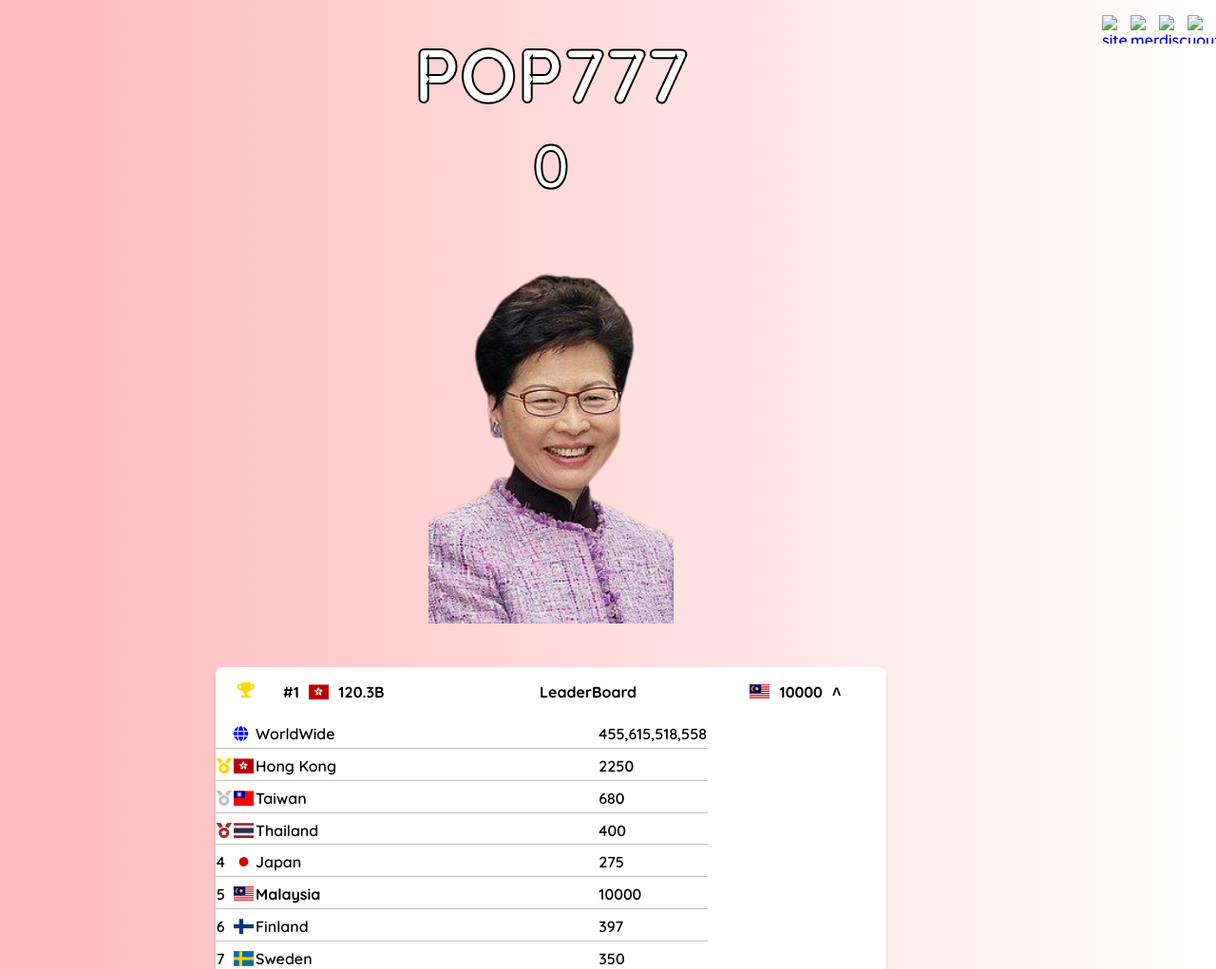
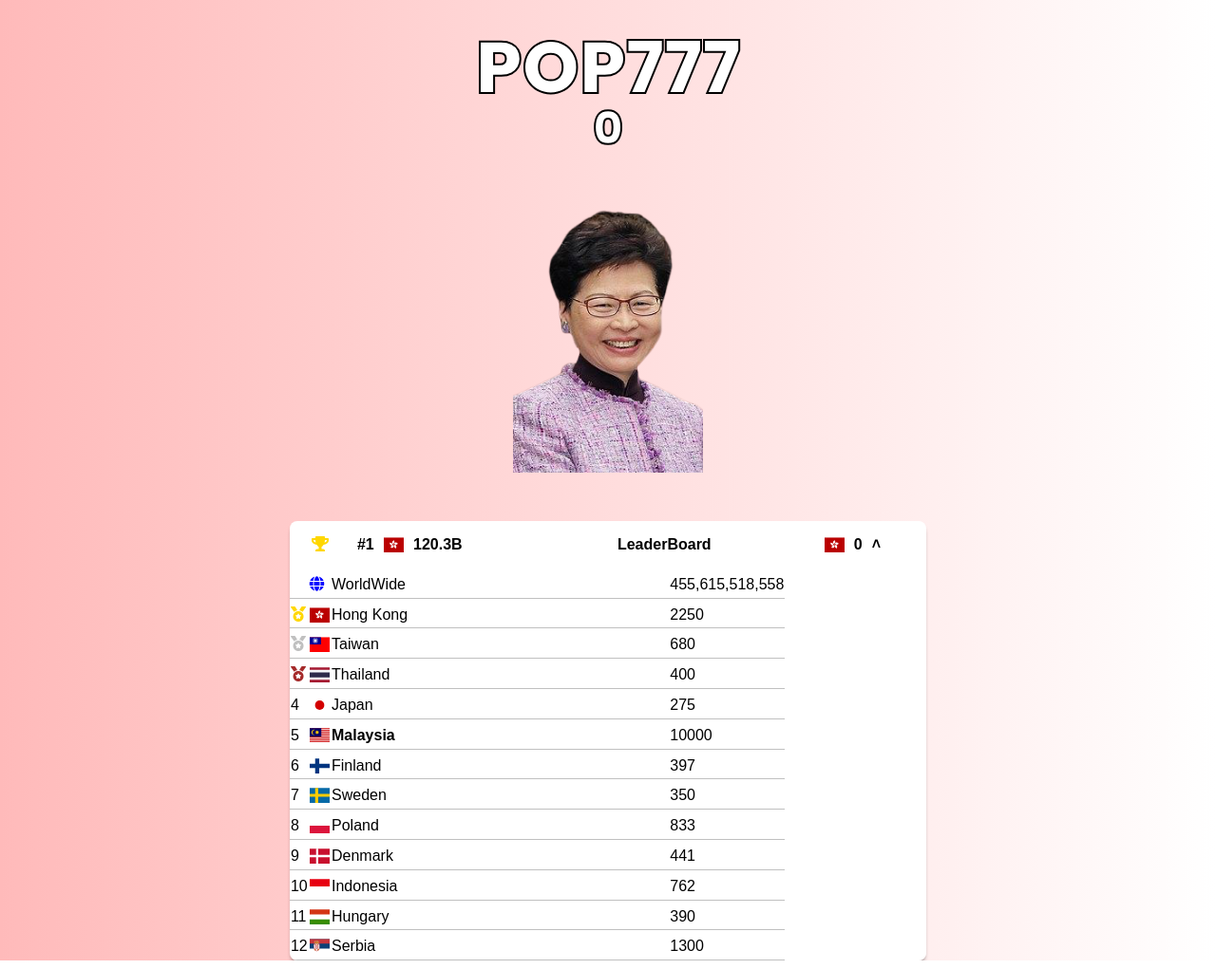
Before and after one commit to Violationist/pop777, a plain HTML site: page index.html in a window 1280 px wide. Shown: the top 1021 px of the page at 95% size. Drawn offline with nearby package versions, Linux system fonts and the light colour scheme; a script that the page names is missing.

Commit message:
Add files via upload

```diff
--- a/index.html
+++ b/index.html
@@ -12,28 +12,15 @@
     <link rel="stylesheet" href="https://use.fontawesome.com/releases/v5.8.1/css/all.css" integrity="sha384-50oBUHEmvpQ+1lW4y57PTFmhCaXp0ML5d60M1M7uH2+nqUivzIebhndOJK28anvf" crossorigin="anonymous">
 </head>
 <style>
-    @import url('https://fonts.googleapis.com/css2?family=Quicksand:wght@600;700&display=swap');
-    </style>
-    <p>
-        <a href="https://www.youtube.com/channel/UCS-XeL8RkZW30Rb9T7eaW0A">
-            <img src="youtube.png" alt="youtube" style="width:30px;height:30px" class="imgicon">
-        </a>
-        <a href="https://discord.com/invite/5VzmYyYWg9">
-            <img src="discord.png" alt="discord" style="width:30px;height:30px" class="imgicon">
-        </a>
-        <a href="https://memes.tw/user/140561">
-            <img src="meme.png" alt="meme" style="width:30px;height:30px" class="imgicon">
-        </a>
-        <a href="https://sites.google.com/view/violationist">
-            <img src="site.png" alt="site" style="width:30px;height:30px" class="imgicon">
-        </a>
-    </p>
+    @import url('https://fonts.googleapis.com/css2?family=Poppins:wght@800&display=swap');
+</style>
 <body onload="startCount()">
     <div class="container">
         <h1>POP777</h1>
         <p id="score">0</p>
-        <br />
-        <img src="popcat1.png" alt="Invalid" id="popcat1" height="400px">
+        <img src="popcat1.png" alt="Invalid" id="popcat1" height="300px" width="200px">
+        <script src="https://apps.elfsight.com/p/platform.js" defer></script>
+        <div class="elfsight-app-a43c76ca-f9fd-4b99-81f4-10eb29bd93ce"></div>
         <div class="tabs">
             <div class="tab">
                <input type="checkbox" id="chck1">
@@ -41,8 +28,8 @@
                 <i class="fas fa-trophy" style="color: gold; margin: 0px 10px 0px 10px; margin-left: -25px;
                 margin-right: 30px;"></i>
                 #1 <span class="flag-icon flag-icon-hk" style="margin: 0px 10px 0px 10px;"></span>120.3B &nbsp;
-                LeaderBoard &nbsp; <span class="flag-icon flag-icon-my" style="margin: 0px 10px 0px 10px;"></span>
-                <span id="my_score">10000</span>
+                LeaderBoard &nbsp; <span class="flag-icon flag-icon-hk" style="margin: 0px 10px 0px 10px;"></span>
+                <span id="my_score">0</span>
                 </label>
                <div class="tab-content">
                     <table id="table">
--- a/script.js
+++ b/script.js
@@ -2,7 +2,7 @@ var img = document.getElementById("popcat1");
 var count = document.getElementById("score");
 var malaysiaScore = document.getElementById('my_score');
 var score = 0;
-var MyScore = 10000;
+var MyScore = 0;
 var audio = new Audio('pop.mp3');
 var hk_score = 1000, tw_score = 430, th_score = 200, jp_score = 150, fi_score = 250, se_score = 100, pl_score = 500, dm_score = 280, id_score=590, hu_score=319, sr_score = 300;
 
--- a/style.css
+++ b/style.css
@@ -12,18 +12,16 @@ body {
     align-items: center;
 }
 h1{
-    font-size: 5em;
-    margin: 1% 0% -5% 0%;
-    font-family: 'Quicksand', sans-serif;
+    font-size: 4.8em;
+    margin: 1% 0% -6% 0%;
+    font-family: 'Poppins', sans-serif;
     -webkit-text-stroke: 2px black;
     color: white;
 }
-#country_score{
-    margin-left: 50px;
-}
+
 #score{
-    font-size: 4em;
-    font-family: 'Quicksand', sans-serif;;
+    font-size: 3em;
+    font-family: 'Poppins', sans-serif;
     -webkit-text-stroke: 2px black;
     color: white;
     margin-bottom: 2%;
```
